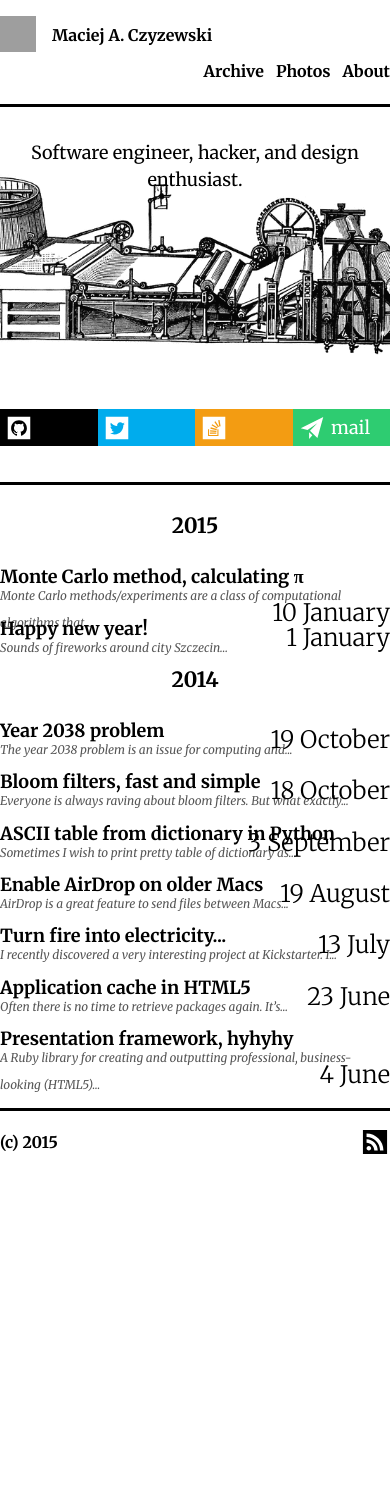
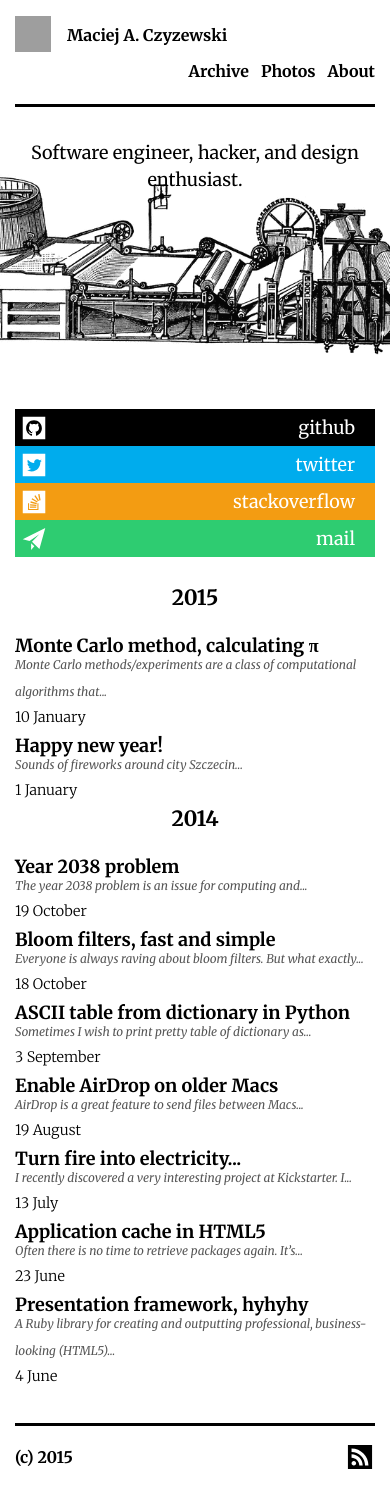
Before and after one commit to maciejczyzewski/maciejczyzewski.github.io, a Jekyll site: the page built from index.html, in a window 390 px wide. Built offline with Jekyll 4.4.1, drawn with Linux system fonts in a browser that asks for light colours; Markdown is read by kramdown in place of the engine named in the settings; before the commit the page ends 1173 px from its top, so only the background shows below that; grey boxes are pictures that could not be loaded.

Commit message:
Mobile template.

```diff
--- a/assets/stylesheets/main.css
+++ b/assets/stylesheets/main.css
@@ -561,6 +561,25 @@
 .col-11 { width: 91.66669%; }
 .col-12 { width: 100.0000%; }
 
+@media screen and (max-width: 750px) {
+  .grid {
+    margin: 0 15px;
+  }
+
+  .col-1,
+  .col-2,
+  .col-3,
+  .col-4,
+  .col-5,
+  .col-6,
+  .col-7,
+  .col-8,
+  .col-9,
+  .col-10,
+  .col-11,
+  .col-12 { width: 100.0000%; }
+}
+
 /* Masthead
    ========================================================================= */
 
@@ -635,18 +654,6 @@
   font-weight: bold;
 }
 
-/* .stories li a:first-letter {
-  padding-left: 0px;
-  float: left;
-  margin: 0;
-  padding: 0.15em 0.125em 0 0;
-  font-size: 44px;
-  line-height: 0.75em;
-  text-indent: 0;
-  color: inherit;
-  font-weight: bolder;
-} */
-
 .stories li p {
   padding-top: 28px;
   font-size: 12px;
@@ -662,6 +669,26 @@
   line-height: 50px;
   font-size: 1.3333em;
   font-weight: lighter;
+}
+
+@media screen and (max-width: 750px) {
+  ol.stories {
+    padding-top: 2em;
+    margin-top: 2em;
+  }
+
+  .stories li {
+    height: auto;
+  }
+
+  .stories li time {
+    margin-top: -15px;
+    display: block;
+    text-align: left;
+    font-size: 0.8em;
+    font-weight: lighter;
+    line-height: 30px;
+  }
 }
 
 /* Projects
@@ -715,45 +742,6 @@
 .profiles #mail {
   background: #2ecc71;
 }
-
-/*div.profiles {
-  padding: 0;
-  list-style: none;
-  margin-bottom: 1em;
-}
-
-.profiles a {
-  display: inline-block;
-  background-position: center;
-  height: 32px;
-  width: 32px;
-}
-
-.profiles a span {
-  text-indent: -9999px;
-  visibility: hidden;
-  display: none;
-}
-
-.profiles #github {
-  background: url(/assets/images/icons/github.svg);
-  background-size: 100% 100%;
-}
-
-.profiles #twitter {
-  background: url(/assets/images/icons/twitter.svg);
-  background-size: 100% 100%;
-}
-
-.profiles #stackoverflow {
-  background: url(/assets/images/icons/stackoverflow.svg);
-  background-size: 100% 100%;
-}
-
-.profiles #netflam {
-  background: url(/assets/images/icons/netflam.png);
-  background-size: 100% 100%;
-}*/
 
 /* Markdown
    ========================================================================= */
```
